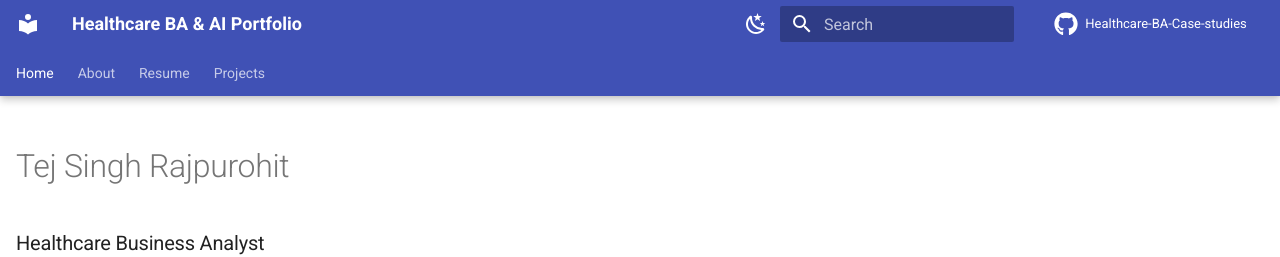
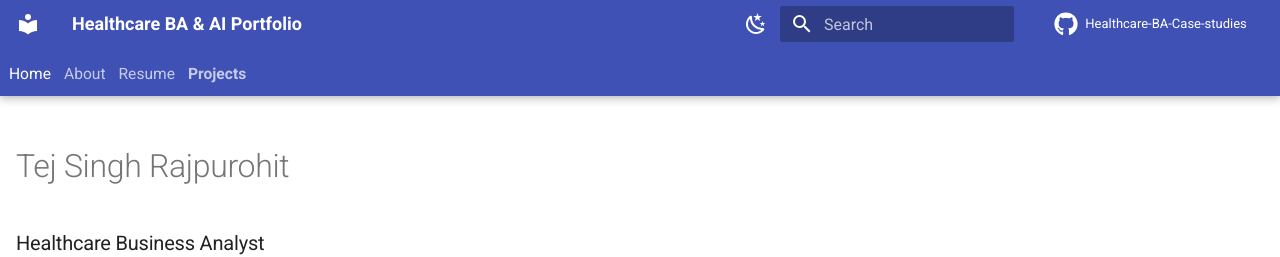
Before and after one commit to tsrajpurohit/healthcare-ba-ai-portfolio-, an MkDocs documentation site: the page built from docs/index.md, in a window 1280 px wide. Shown: the top 257 px of the page. Built offline with MkDocs 1.6.1 and Material for MkDocs 9.7.7, drawn with Linux system fonts in a browser that asks for light colours; comment, search, counter and statistics services are not loaded.

Commit message:
Update extra.css

```diff
--- a/docs/stylesheets/extra.css
+++ b/docs/stylesheets/extra.css
@@ -264,3 +264,110 @@
     font-size: 1.8rem;
   }
 }
+
+
+/* =========================================================
+   TOP NAVIGATION — PROJECTS DROPDOWN
+   ========================================================= */
+
+/* Keep top-level navigation compact */
+.md-tabs__list {
+  display: flex;
+  align-items: center;
+  gap: 0.15rem;
+}
+
+/* Normal top navigation links */
+.md-tabs__link {
+  font-size: 0.78rem;
+  font-weight: 500;
+  white-space: nowrap;
+  transition: background-color 0.18s ease, color 0.18s ease;
+}
+
+/* Slightly tighter tab spacing */
+.md-tabs__item {
+  padding-left: 0.2rem;
+  padding-right: 0.2rem;
+}
+
+
+/* =========================================================
+   PROJECTS DROPDOWN
+   ========================================================= */
+
+/* Dropdown container */
+.md-tabs .md-nav {
+  min-width: 250px;
+}
+
+/* Dropdown links */
+.md-tabs .md-nav__link {
+  font-size: 0.78rem;
+  line-height: 1.35;
+  padding: 0.55rem 0.8rem;
+}
+
+/* Project names */
+.md-tabs .md-nav__item > .md-nav__link {
+  font-weight: 500;
+}
+
+/* Hover */
+.md-tabs .md-nav__link:hover {
+  color: var(--tsr-accent);
+}
+
+
+/* =========================================================
+   PROJECTS TAB EMPHASIS
+   ========================================================= */
+
+/* Projects is the last top-level navigation item */
+.md-tabs__item:last-child > .md-tabs__link {
+  font-weight: 600;
+}
+
+
+/* =========================================================
+   DESKTOP
+   ========================================================= */
+
+@media screen and (min-width: 76.25em) {
+
+  .md-tabs__link {
+    font-size: 0.78rem;
+  }
+
+  .md-tabs__item {
+    padding-left: 0.25rem;
+    padding-right: 0.25rem;
+  }
+
+}
+
+
+/* =========================================================
+   TABLET
+   ========================================================= */
+
+@media screen and (max-width: 76.24em) {
+
+  .md-tabs__link {
+    font-size: 0.75rem;
+  }
+
+}
+
+
+/* =========================================================
+   MOBILE
+   ========================================================= */
+
+@media screen and (max-width: 600px) {
+
+  .md-tabs__link {
+    font-size: 0.72rem;
+  }
+
+}
```
